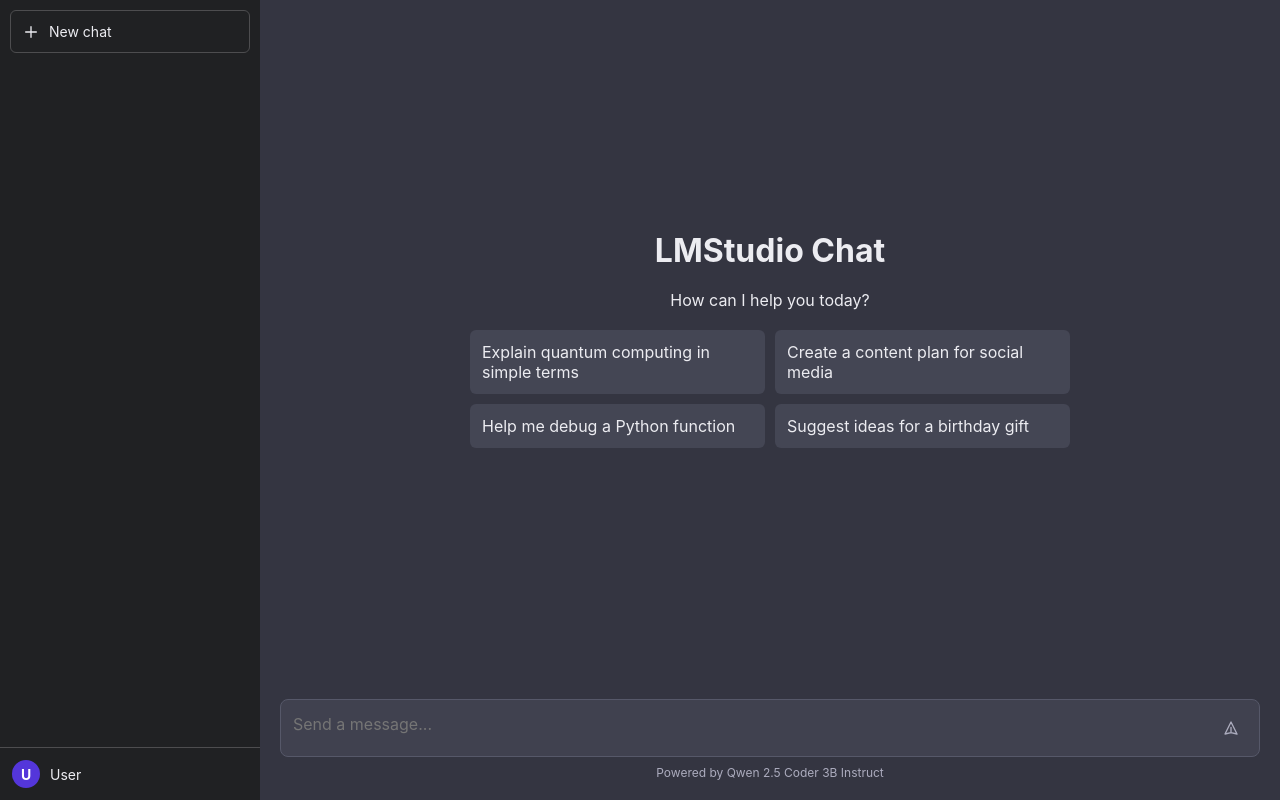
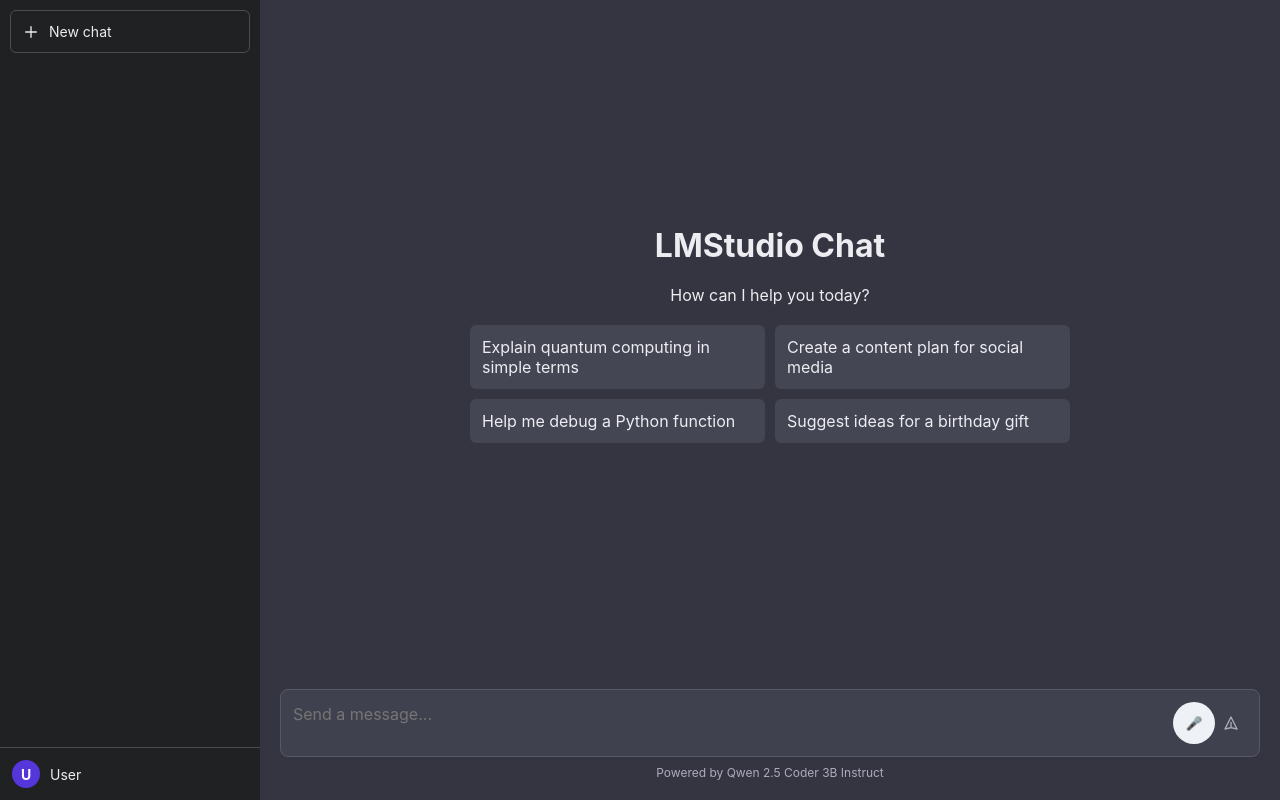
Before and after one commit to shubhanshut31/chatbot_llm, a Django app: page /lmstudio/ in a window 1280 px wide. Run offline with Django 5.2, Linux system fonts and the light colour scheme.

Commit message:
Refactor HTML and add voice input functionality

```diff
--- a/chatbot/chatbot/templates/chatbot/lmstudio.html
+++ b/chatbot/chatbot/templates/chatbot/lmstudio.html
@@ -231,6 +231,32 @@
         animation: typing 1s infinite;
         }
 
+        .voice-input-box button {
+        border: none;
+        background: #eef2f6ff;
+        color: white;
+        border-radius: 50%;
+        width: 42px;
+        height: 42px;
+        cursor: pointer;
+        display: flex;
+        align-items: center;
+        justify-content: center;
+        transition: 0.3s;
+        }
+
+        .voice-input-box button:hover {
+        background: #0056b3;
+        }
+
+        .listening {
+        background: #dc3545 !important;
+        }
+
+        .mic-icon {
+        font-size: 20px;
+        }
+
         @keyframes typing {
             0%, 100% { opacity: 0.3; }
             50% { opacity: 1; }
@@ -240,11 +266,11 @@
             .sidebar {
                 display: none;
             }
-
             .examples {
                 grid-template-columns: 1fr;
             }
         }
+
     </style>
 </head>
 <body>
@@ -283,6 +309,11 @@
         <div class="input-container">
             <div class="input-box">
                 <textarea id="user-input" placeholder="Send a message..." rows="1"></textarea>
+                <div class="voice-input-box" placeholder="Speak something...">
+                    <button id="micBtn">
+                        🎤
+                    </button>
+                </div>
                 <button class="send-button" id="send-button">
                     <svg xmlns="http://www.w3.org/2000/svg" fill="none" viewBox="0 0 24 24" stroke="currentColor">
                         <path stroke-linecap="round" stroke-linejoin="round" stroke-width="2" d="M12 19l9 2-9-18-9 18 9-2zm0 0v-8" />
@@ -294,7 +325,6 @@
             </div>
         </div>
     </div>
-
     <script>
         document.addEventListener('DOMContentLoaded', function() {
             const userInput = document.getElementById('user-input');
@@ -307,7 +337,34 @@
 
             let chatMessages = [];
             let chatId = Date.now().toString();
-
+            const micBtn = document.getElementById('micBtn');
+            let recognition;
+        if ('webkitSpeechRecognition' in window) {
+        recognition = new webkitSpeechRecognition();
+        recognition.continuous = false;
+        recognition.interimResults = false;
+        recognition.lang = 'en-US';
+        micBtn.addEventListener('click', () => {
+            if (micBtn.classList.contains('listening')) {
+            recognition.stop();
+            micBtn.classList.remove('listening');
+            } else {
+            recognition.start();
+            micBtn.classList.add('listening');
+            }
+        });
+        recognition.onresult = (event) => {
+            const transcript = event.results[0][0].transcript;
+            userInput.value = transcript;
+            micBtn.classList.remove('listening');
+        };
+        recognition.onerror = (event) => {
+            console.error(event.error);
+            micBtn.classList.remove('listening');
+        };
+        } else {
+        alert("Speech Recognition not supported in this browser.");
+        }
             // Get CSRF token for Django
             function getCSRFToken() {
                 let cookieValue = null;
@@ -323,13 +380,11 @@
                 }
                 return cookieValue;
             }
-
             // Auto resize textarea
             userInput.addEventListener('input', function() {
                 this.style.height = 'auto';
                 this.style.height = (this.scrollHeight) + 'px';
             });
-
             // Send message on Enter (but allow Shift+Enter for new line)
             userInput.addEventListener('keydown', function(e) {
                 if (e.key === 'Enter' && !e.shiftKey) {
@@ -337,10 +392,8 @@
                     sendMessage();
                 }
             });
-
             // Send message on button click
             sendButton.addEventListener('click', sendMessage);
-
             // Handle example clicks
             examples.forEach(example => {
                 example.addEventListener('click', function() {
@@ -349,12 +402,10 @@
                     sendMessage();
                 });
             });
-
             // New chat button
             newChatButton.addEventListener('click', function() {
                 startNewChat();
             });
-
             function startNewChat() {
                 chatMessages = [];
                 chatId = Date.now().toString();
@@ -362,7 +413,6 @@
                 welcomeScreen.style.display = 'flex';
                 userInput.value = '';
                 userInput.style.height = 'auto';
-
                 // Add to history if previous chat had messages
                 updateChatHistory();
             }
@@ -375,23 +425,17 @@
                 if (welcomeScreen.style.display !== 'none') {
                     welcomeScreen.style.display = 'none';
                 }
-
                 // Add user message to UI
                 addMessageToUI('user', message);
-
                 // Add to chat messages array
                 chatMessages.push({ role: 'user', content: message });
-
                 // Clear input
                 userInput.value = '';
                 userInput.style.height = 'auto';
-
                 // Add to history
                 updateChatHistory();
-
                 // Show typing indicator
                 showTypingIndicator();
-
                 // Send to Django backend
                 fetch('{% url "chat_api_lmstudio" %}', {
                     method: 'POST',
@@ -407,10 +451,8 @@
                 .then(data => {
                     // Remove typing indicator
                     removeTypingIndicator();
-
                     // Add assistant message to UI
                     addMessageToUI('assistant', data.response);
-
                     // Add to chat messages array
                     chatMessages.push({ role: 'assistant', content: data.response });
                 })
@@ -422,93 +464,73 @@
                     addMessageToUI('assistant', 'Sorry, there was an error processing your request.');
                 });
             }
-
             function addMessageToUI(role, content) {
                 const messageDiv = document.createElement('div');
                 messageDiv.className = `chat-message ${role}`;
-
                 const avatar = document.createElement('div');
                 avatar.className = 'avatar';
                 avatar.textContent = role === 'user' ? 'U' : 'A';
-
                 const messageContent = document.createElement('div');
                 messageContent.className = 'message-content';
                 messageContent.textContent = content;
-
                 messageDiv.appendChild(avatar);
                 messageDiv.appendChild(messageContent);
-
                 chatContainer.appendChild(messageDiv);
-
                 // Scroll to bottom
                 chatContainer.scrollTop = chatContainer.scrollHeight;
             }
-
             function showTypingIndicator() {
                 const messageDiv = document.createElement('div');
                 messageDiv.className = 'chat-message assistant typing';
                 messageDiv.id = 'typing-indicator';
-
                 const avatar = document.createElement('div');
                 avatar.className = 'avatar';
                 avatar.textContent = 'A';
-
                 const messageContent = document.createElement('div');
                 messageContent.className = 'message-content';
-
                 for (let i = 0; i < 3; i++) {
                     const dot = document.createElement('span');
                     dot.className = 'typing-indicator';
                     dot.style.animationDelay = `${i * 0.2}s`;
                     messageContent.appendChild(dot);
                 }
-
                 messageDiv.appendChild(avatar);
                 messageDiv.appendChild(messageContent);
-
                 chatContainer.appendChild(messageDiv);
-
                 // Scroll to bottom
                 chatContainer.scrollTop = chatContainer.scrollHeight;
             }
-
             function removeTypingIndicator() {
                 const typingIndicator = document.getElementById('typing-indicator');
                 if (typingIndicator) {
                     typingIndicator.remove();
                 }
             }
-
             function updateChatHistory() {
                 // Only add to history if there are messages
                 if (chatMessages.length > 0) {
                     // Check if history item already exists
                     let historyItem = document.getElementById(`history-${chatId}`);
-
                     if (!historyItem) {
                         historyItem = document.createElement('div');
                         historyItem.className = 'history-item';
                         historyItem.id = `history-${chatId}`;
-
                         // Add history item to the top
                         if (chatHistory.firstChild) {
                             chatHistory.insertBefore(historyItem, chatHistory.firstChild);
                         } else {
                             chatHistory.appendChild(historyItem);
                         }
-
                         // Add click event to history item
                         historyItem.addEventListener('click', function() {
                             // Load chat from stored messages
                             chatContainer.innerHTML = '';
                             welcomeScreen.style.display = 'none';
-
                             chatMessages.forEach(msg => {
                                 addMessageToUI(msg.role, msg.content);
                             });
                         });
                     }
-
                     // Update text to first user message
                     let firstUserMessage = chatMessages.find(msg => msg.role === 'user');
                     if (firstUserMessage) {
```
Lines whose indentation alone changed are shown as unchanged.
